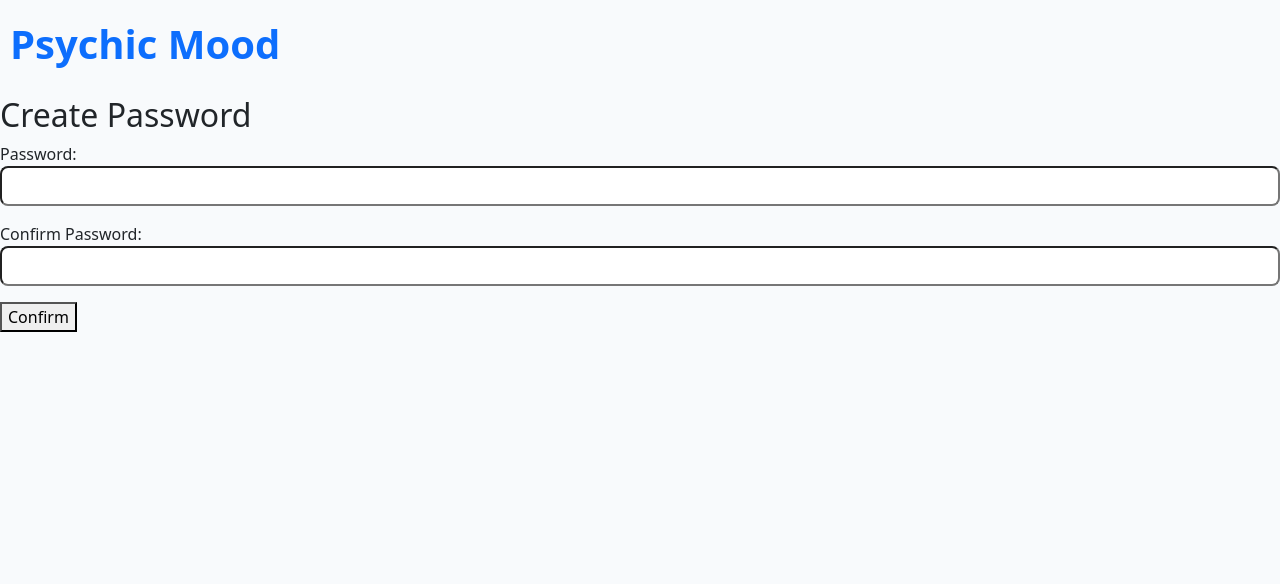
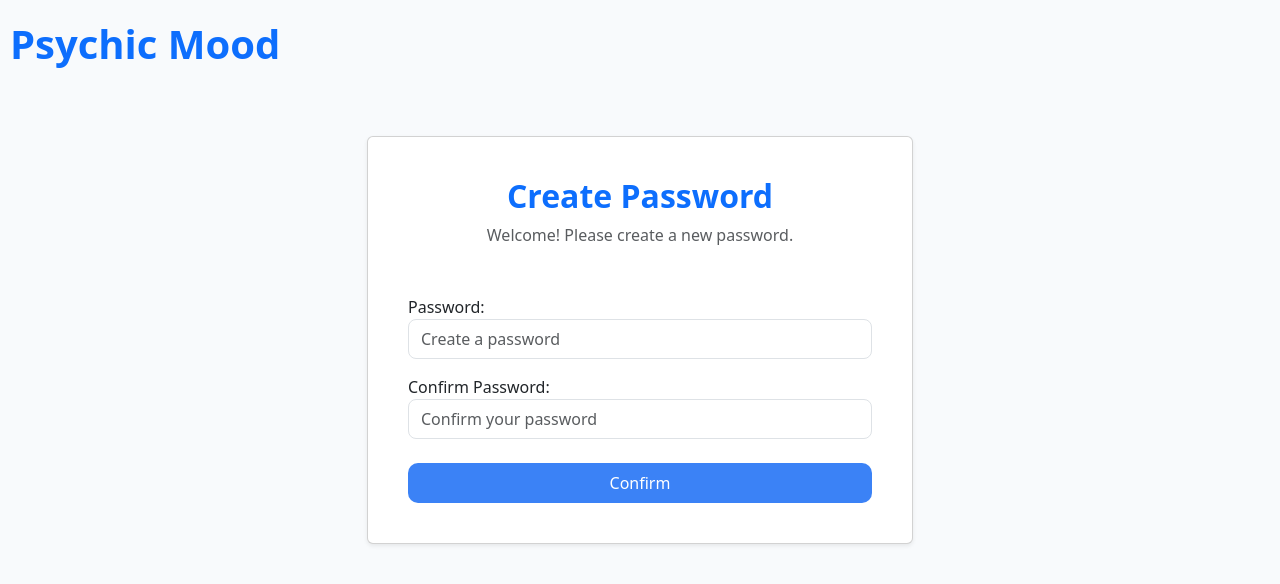
Before and after one commit to VITAE-01/psychic-mood, a Django app: page /account/create-password/ in a window 1280 px wide. Shown: the top 584 px of the page. Run offline with Django 5.2, Linux system fonts and the light colour scheme.

Commit message:
UPDATE: create password form

```diff
--- a/frontend/account/forms.py
+++ b/frontend/account/forms.py
@@ -71,12 +71,12 @@ class RegisterForm(forms.ModelForm):
 class CreatePasswordForm(forms.Form):
 
     password1 = forms.CharField(
-        widget=forms.PasswordInput,
+        widget=forms.PasswordInput(attrs={"class": "form-control", "placeholder": "Create a password"}),
         label="Password"
     )
 
     password2 = forms.CharField(
-        widget=forms.PasswordInput,
+        widget=forms.PasswordInput(attrs={"class": "form-control", "placeholder": "Confirm your password"}),
         label="Confirm Password"
     )
 
@@ -98,6 +98,8 @@ class CreatePasswordForm(forms.Form):
 class LoginForm(forms.Form):
     email = forms.EmailField()
     password = forms.CharField(widget=forms.PasswordInput)
+    email = forms.EmailField(widget=forms.EmailInput(attrs={"class": "form-control", "placeholder": "Enter your email"}))
+    password = forms.CharField(widget=forms.PasswordInput(attrs={"class": "form-control", "placeholder": "Enter your password"}))
 
 
 class ForgotPasswordForm(forms.Form):
--- a/frontend/account/templates/account/create_password.html
+++ b/frontend/account/templates/account/create_password.html
@@ -2,15 +2,36 @@
 
 {% block content %}
 
-<h2>Create Password</h2>
+<div class="container my-5">
+    <div class="row justify-content-center">
+        <div class="col-lg-6 col-md-8 col-12">
 
-<form method="POST">
-    {% csrf_token %}
+            <div class="card shadow-sm">
+                <div class="card-body">
 
-    {{ form.as_p }}
+                    <div class="text-center mb-4">
+                        <h2 class="fw-bold mt-4" style="color:#0d6efd;">Create Password </h2>
+                        <p class="text-muted">Welcome! Please create a new password.</p>
+                    </div>
 
-    <button type="submit">Confirm</button>
+                    <div class="card border-0 p-4">
+                        <form method="POST">
+                            {% csrf_token %}
 
-</form>
+                            {{ form.as_p }}
+
+                            <button type="submit" class="btn btn-primary w-100 py-2 mt-2" style="border-radius: 10px;">
+                                Confirm
+                            </button>
+                        </form>
+                    </div>
+
+                </div>
+            </div>
+
+        </div>
+    </div>
+</div>
+
 
 {% endblock %}
--- a/frontend/account/views.py
+++ b/frontend/account/views.py
@@ -53,16 +53,25 @@ def create_password(request):
 
             email = request.session.get("registration_email")
 
-            user = User.objects.get(email=email)
+            try:
+                user = User.objects.get(email=email)
+                user.set_password(form.cleaned_data["password1"])
+                user.is_active = True
+                user.save()
 
-            user.set_password(form.cleaned_data["password1"])
-            user.is_active = True
-            user.save()
+                # --- Log user to CSV only after password is set ---
+                write_active_user_to_csv(user)
+                # --- End of CSV logging ---
 
-            # --- Log user to CSV only after password is set ---
-            write_active_user_to_csv(user)
+                # Clear the email from session after successful password creation
+                if "registration_email" in request.session:
+                    del request.session["registration_email"]
 
-            return redirect("account:login")
+                return redirect("account:login")
+
+            except Exception as e:
+                form.add_error(None, "You must be a registered user.")
+                return redirect("account:register")
 
     else:
         form = CreatePasswordForm()
@@ -88,6 +97,7 @@ def login_view(request):
 
             else:
                 form.add_error(None, "Invalid email or password")
+                form.cleaned_data["password"] = ""  # Clear password field
 
     else:
         form = LoginForm()
```
Also changed, not shown: frontend/account/migrations/0002_alter_account_gender.py (added).
